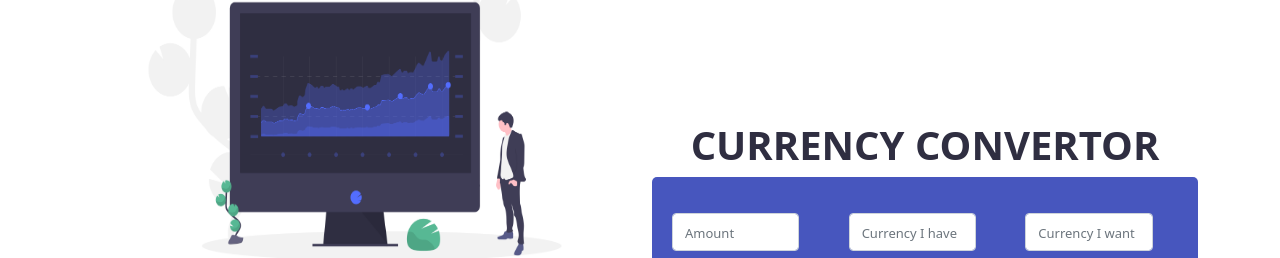
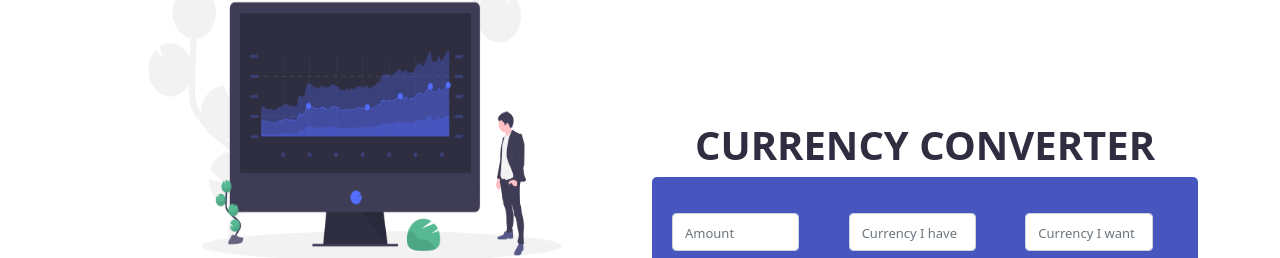
Before and after one commit to muhammadazhariqbal/currency-converter, a React (Create React App) app: page / in a window 1280 px wide. Shown: the part 136-394 px from the top of the page. Built offline with nearby package versions, Linux system fonts and the light colour scheme; no server answers.

Commit message:
Update App.js

```diff
--- a/src/App.js
+++ b/src/App.js
@@ -75,7 +75,7 @@ function App() {
           <Col md="6">
             <header className="App-header">
               {showError ? <Alert color="danger"> Please Fill out all fields</Alert> : null}
-              <h1>CURRENCY CONVERTOR</h1>
+              <h1>CURRENCY CONVERTER</h1>
               <div className="form-container">
                 <Row>
                   <Col md="4">
```
